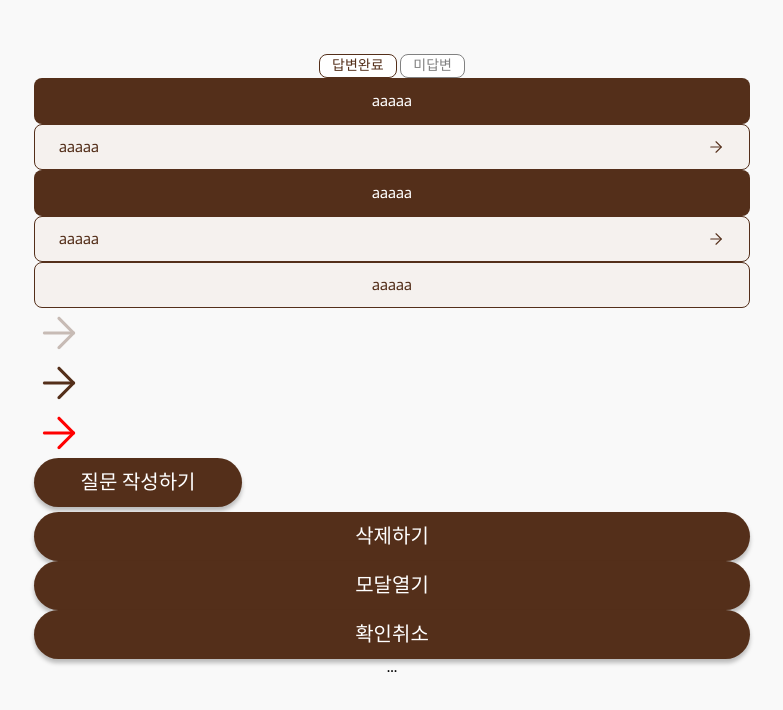
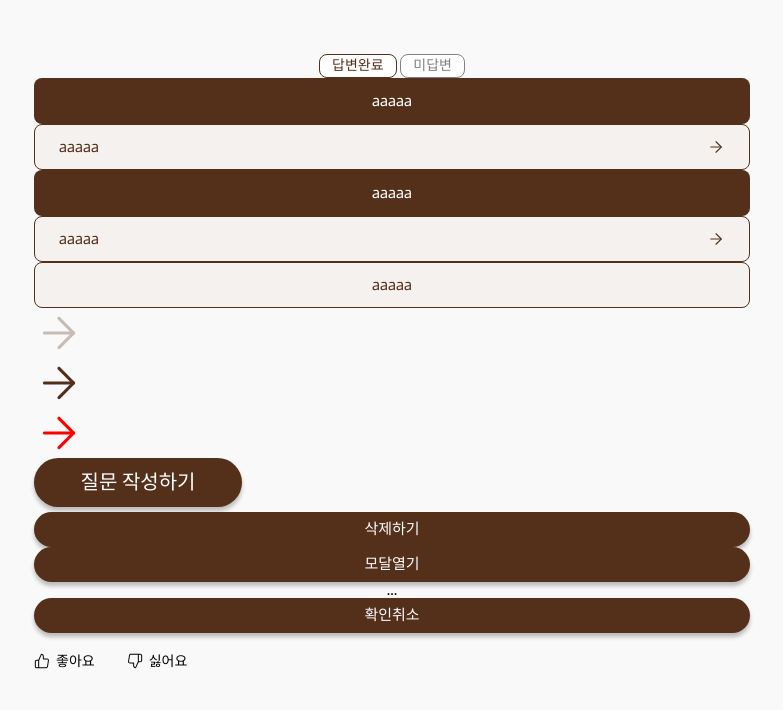
Before and after one commit to jaywai-lee/OpenMind, a React (Vite) app: page /component in a window 1280 px wide. Shown: the top 710 px of the page, without its empty margins (248-1031 px from the left). Built offline with nearby package versions, Linux system fonts and the light colour scheme; no server answers; a web font is replaced by a local one.

Commit message:
♻️ [ECS-67-1] Refactor:공통floating버튼수정 (#81)

```diff
--- a/src/components/common/Button/FloatingButton.jsx
+++ b/src/components/common/Button/FloatingButton.jsx
@@ -3,13 +3,17 @@ import styles from './FloatingButton.module.css';
  * floating 버튼 컴포넌트 (값 타입 설명)
  * style: width 100% 이므로 이 컴포넌트를 감싸고 있는 부모에서 width, height값 제어해야 함
  * children: 태그안의 내용,
+ * size: 삭제하기 작은 버튼일떄만 'small' (string)
  * onClick: (function) 클릭이벤트,
  * @props { children, size, onClick }
  * @returns <button> 버튼
  */
-function FloatingButton({ children, onClick, ...props }) {
+function FloatingButton({ children, size, onClick, ...props }) {
   return (
-    <button className={`${styles.floatingButton}`} onClick={onClick}>
+    <button
+      className={`${styles.floatingButton} ${styles[size]}`}
+      onClick={onClick}
+    >
       {children}
     </button>
   );
--- a/src/components/common/Button/FloatingButton.module.css
+++ b/src/components/common/Button/FloatingButton.module.css
@@ -10,10 +10,11 @@
   box-shadow: var(--box-shadow-2pt);
 }
 
-/* .floatingButton.small {
+.floatingButton.small {
   font-size: 15px;
+  line-height: 25px;
   padding: 5px 24px;
-} */
+}
 
 /* tablet 일 (기준: 768px 이하) */
 @media (max-width: 768px) {
@@ -22,7 +23,10 @@
 /* mobile (기준: 375px 이하) */
 @media (max-width: 375px) {
   .floatingButton {
-    font-size: 15px;
-    padding: 5px 24px;
+  }
+  .floatingButton.small {
+    font-size: 10px;
+    line-height: 25px;
+    padding: 0 17.5px;
   }
 }
--- /dev/null
+++ b/src/components/common/Reaction/Reaction.jsx
@@ -0,0 +1,22 @@
+import styles from './Reaction.module.css';
+import ThumbsDown from '../../../assets/icons/thumbs-down.svg?react';
+import ThumbsUp from '../../../assets/icons/thumbs-up.svg?react';
+
+function Reaction({ question, onReaction }) {
+  // const { like, dislike } = question;
+
+  return (
+    <div className={styles.reactionContainer}>
+      <button className={styles.reactionGroup}>
+        <ThumbsUp width={16} height={16} />
+        좋아요
+      </button>
+      <button className={styles.reactionGroup}>
+        <ThumbsDown width={16} height={16} />
+        싫어요
+      </button>
+    </div>
+  );
+}
+
+export default Reaction;
--- /dev/null
+++ b/src/components/common/Reaction/Reaction.module.css
@@ -0,0 +1,15 @@
+.reactionContainer {
+  width: 168px;
+  height: 18px;
+  display: flex;
+  gap: 32px;
+}
+.reactionGroup {
+  /* width: 59px; */
+  height: 18px;
+  font-weight: var(--font-weight-medium);
+  font-size: 14px;
+  line-height: 18px;
+  display: flex;
+  gap: 6px;
+}
--- a/src/components/common/_ComponentsPage.jsx
+++ b/src/components/common/_ComponentsPage.jsx
@@ -7,6 +7,7 @@ import Modal from './modal/QuestionModal';
 import ConfirmModal from './modal/ConfirmModal';
 import ArrowRightLineDisabled from '../../assets/icons/arrow-right-line-disabled.svg?react';
 import MoreDropDown from './Dropdown/MoreDropDown';
+import Reaction from './Reaction/Reaction';
 
 function _ComponentPage() {
   const [isModalOpen, setIsModalOpen] = useState(false);
@@ -49,6 +50,13 @@ function _ComponentPage() {
           </FloatingButton>
         </div>
         <Modal isOpen={isModalOpen} onClose={() => setIsModalOpen(false)} />
+        <MoreDropDown
+          onEdit={() => console.log('수정')}
+          onDelete={() => console.log('삭제')}
+          onReject={() => console.log('거절')}
+        >
+          <div>...</div>
+        </MoreDropDown>
         <div className={styles.floatingSmall}>
           <FloatingButton
             size="small"
@@ -64,13 +72,8 @@ function _ComponentPage() {
           onClose={() => setIsConfirmModalOpen(false)}
           onConfirm={handleConfirm}
         />
-        <MoreDropDown
-          onEdit={() => console.log('수정')}
-          onDelete={() => console.log('삭제')}
-          onReject={() => console.log('거절')}
-        >
-          <div>...</div>
-        </MoreDropDown>
+        <div className={styles.reaction}></div>
+        <Reaction></Reaction>
       </div>
     </div>
   );
--- a/src/components/common/_ComponentsPage.module.css
+++ b/src/components/common/_ComponentsPage.module.css
@@ -10,3 +10,6 @@
   width: 100px;
   height: 35px;
 } */
+.reaction {
+  margin-top: 20px;
+}
```
